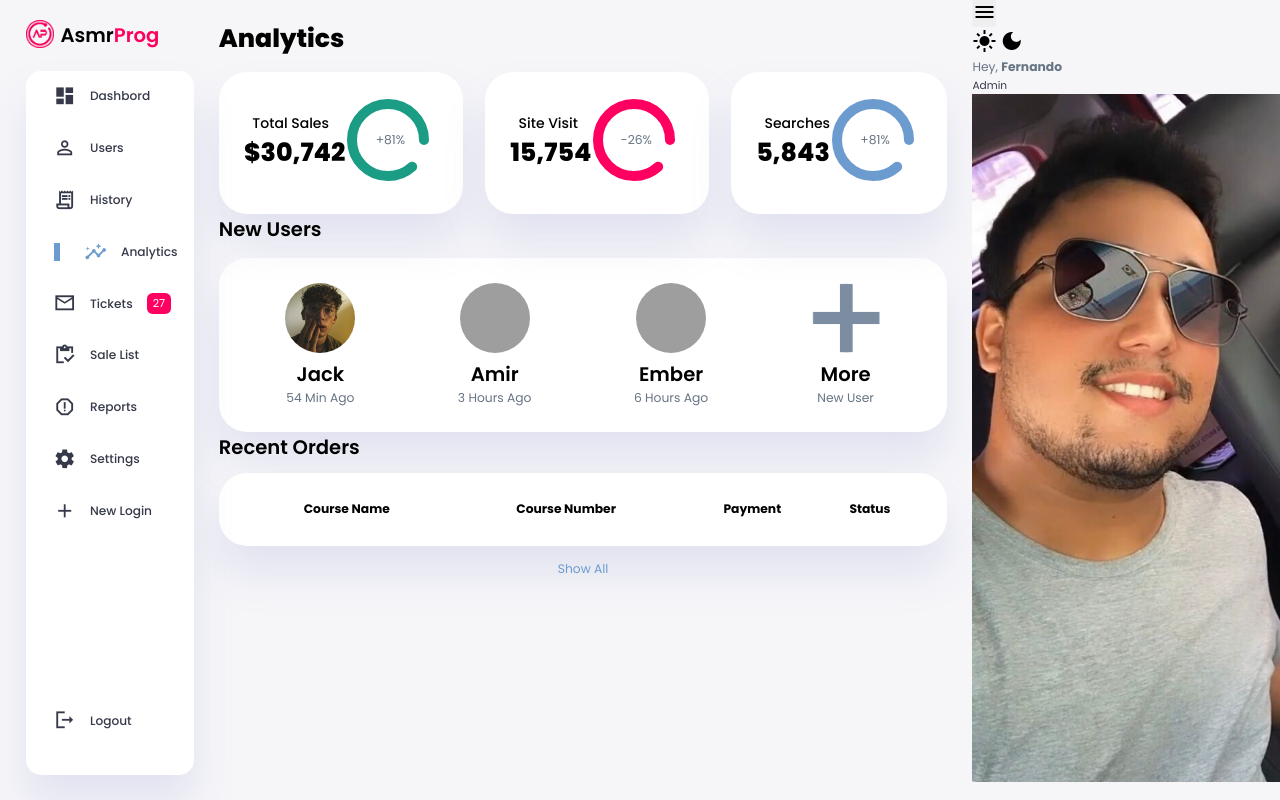
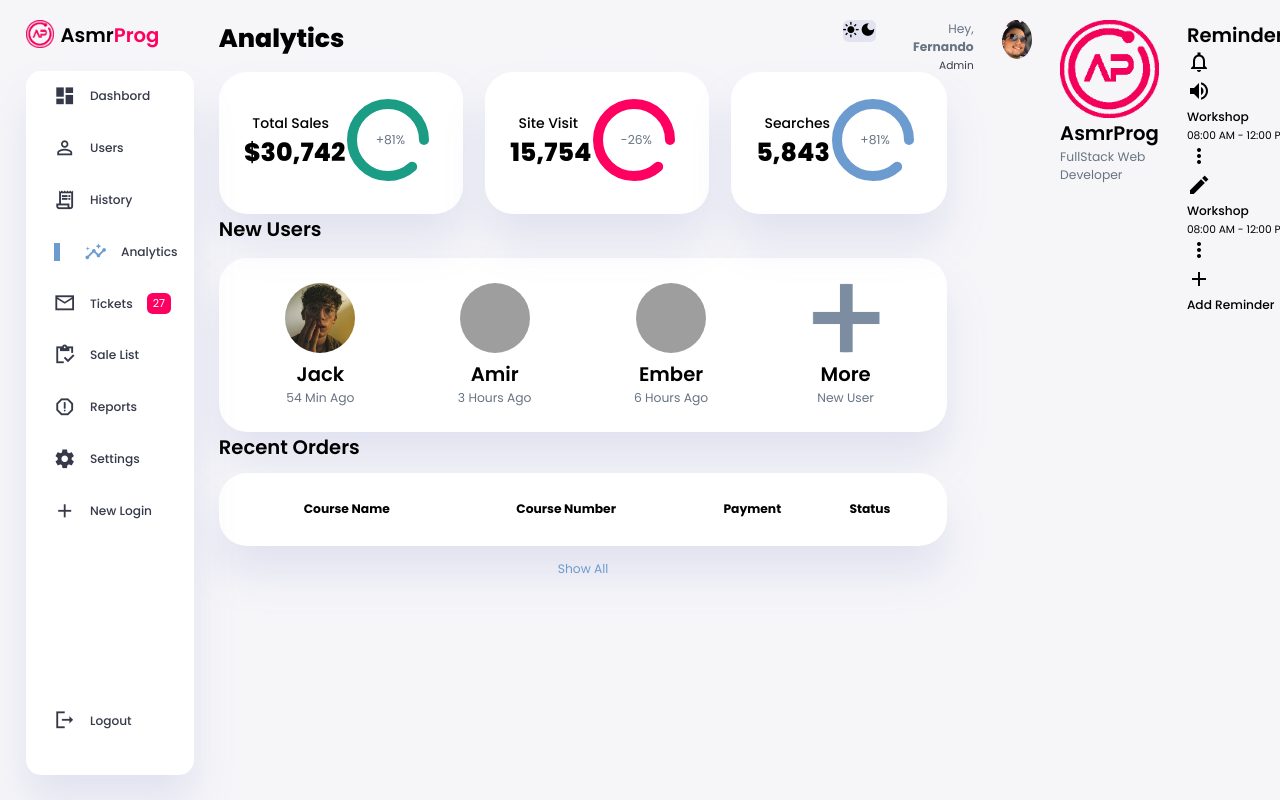
Before and after one commit to TI-fernando/DashBordResponsivo, a plain HTML site: page index.html in a window 1280 px wide. Drawn offline with Linux system fonts and the light colour scheme; grey boxes are pictures that could not be loaded; a script that the page names is missing.

Commit message:
Adicionada novas funcionalidades e estilos

```diff
--- a/index.html
+++ b/index.html
@@ -217,7 +217,6 @@
         <!-- End of Main Content -->
 
         <!-- Right Section -->
-
         <div class="right-section">
             <div class="nav">
                 <button id="menu-btn">
@@ -225,12 +224,13 @@
                         menu
                     </span>
                 </button>
+
                 <div class="dark-mode">
                     <span class="material-icons-sharp active">
                         light_mode
                     </span>
 
-                    <span class="material-icons-sharp active">
+                    <span class="material-icons-sharp">
                         dark_mode
                     </span>
                 </div>
@@ -245,8 +245,78 @@
                         <img src="images/profile-1.jpg">
                     </div>
                 </div>
+                <!-- End of Nav -->
+
+                <div class="user-profile">
+                    <div class="logo">
+                        <img src="images/logo.png">
+                        <h2>AsmrProg</h2>
+                        <p>FullStack Web Developer</p>
+                    </div>
+                </div>
+
+                <div class="remiders">
+                    <div class="header">
+                        <h2>Reminders</h2>
+                        <span class="material-icons-sharp">
+                           notifications_none
+                        </span>
+                    </div>
+
+                    <div class="notification">
+                        <div class="icon">
+                            <span class="material-icons-sharp">
+                                volume_up
+                             </span>
+                        </div>
+
+                        <div class="content">
+                            <div class="info">
+                                <h3>Workshop</h3>
+                                <small class="text_muted">
+                                    08:00 AM - 12:00 PM
+                                </small>
+                            </div>
+
+                            <span class="material-icons-sharp">
+                                more_vert
+                             </span>
+                        </div>
+                    </div>
+
+                    <div class="notification deactive">
+                        <div class="icon">
+                            <span class="material-icons-sharp">
+                                edit
+                             </span>
+                        </div>
+
+                        <div class="content">
+                            <div class="info">
+                                <h3>Workshop</h3>
+                                <small class="text_muted">
+                                    08:00 AM - 12:00 PM
+                                </small>
+                            </div>
+
+                            <span class="material-icons-sharp">
+                                more_vert
+                             </span>
+                        </div>
+                    </div>
+
+                    <div class="notification add-reminder">
+                        <div class="icon">
+                            <span class="material-icons-sharp">
+                                add
+                             </span>
+                             <h3>Add Reminder</h3>
+                        </div>
+                    </div>
+
+                </div>
+
             </div>
-        </div>
 
     </div>
 
--- a/style.css
+++ b/style.css
@@ -372,3 +372,56 @@ main .recent-orders a {
     margin: 1rem auto;
     color: var(--color-primary);
 }
+
+.right-section {
+    margin-top: 1.4rem;
+}
+
+.right-section .nav {
+    display: flex;
+    justify-content: end;
+    gap: 2rem;
+}
+
+.right-section .nav button {
+    display: none;
+}
+
+.right-section .dark-mode {
+    background-color: var(--color-light);
+    display: flex;
+    justify-content: space-between;
+    align-items: center;
+    height: 1.6rem;
+    width: 4.2rem;
+    cursor: pointer;
+    border-radius: var(--border-radius-1);
+}
+
+.right-section .dark-mode span {
+    font-size: 1.2rem;
+    width: 50%;
+    height: 100%;
+    display: flex;
+    align-items: center;
+    justify-content: center;
+}
+
+.right-section .dark-mode span:active {
+    background-color: var(--color-primary);
+    color: white;
+    border-radius: var(--border-radius-1);
+}
+
+.right-section .nav .profile {
+    display: flex;
+    gap: 2rem;
+    text-align: right;
+}
+
+.right-section .nav .profile .profile-photo {
+    width: 2.8rem;
+    height: 2.8rem;
+    border-radius: 50%;
+    overflow: hidden;
+}
```
